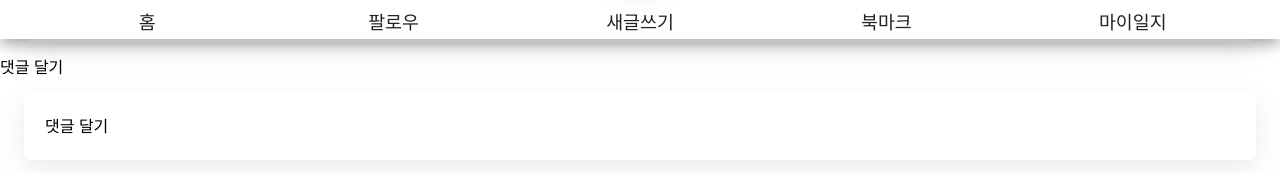
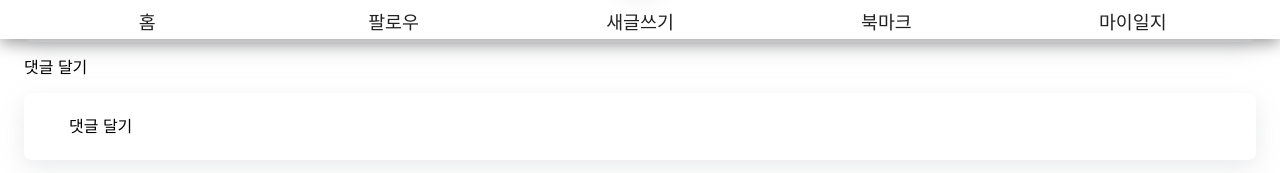
Before and after one commit to codestates-seb/seb43_main_008, a Next.js app in the folder client/: page /detail in a window 1280 px wide. Shown: the part 761-934 px from the top of the page. Built offline with nearby package versions, Linux system fonts and the light colour scheme; a web font is replaced by a local one.

Commit message:
Feat: Comment 컴포넌트로 분리

```diff
--- /dev/null
+++ b/client/app/detail/Comment.tsx
@@ -0,0 +1,21 @@
+"use client";
+
+import styled from "styled-components";
+import { StyledCard } from "./Card";
+
+export const Comment = () => {
+  return (
+    <StyledComment>
+      <h3 className="sub-title">댓글 달기</h3>
+      <StyledCard className="comment">
+        <h3 className="sub-title">댓글 달기</h3>
+      </StyledCard>
+    </StyledComment>
+  );
+};
+
+const StyledComment = styled.div`
+  .sub-title {
+    margin: 0 24px;
+  }
+`;
--- a/client/app/detail/page.tsx
+++ b/client/app/detail/page.tsx
@@ -4,7 +4,7 @@ import styled from "styled-components";
 import { Header } from "./Header";
 import { Slider } from "./Slider";
 import { Vote } from "./Vote";
-import { StyledCard } from "./Card";
+import { Comment } from "./Comment";
 
 export default function Detail() {
   return (
@@ -12,10 +12,7 @@ export default function Detail() {
       <Header />
       <Slider />
       <Vote />
-      <h3 className="sub-title">댓글 달기</h3>
-      <StyledCard className="comment">
-        <h3 className="sub-title">댓글 달기</h3>
-      </StyledCard>
+      <Comment />
     </>
   );
 }
```
